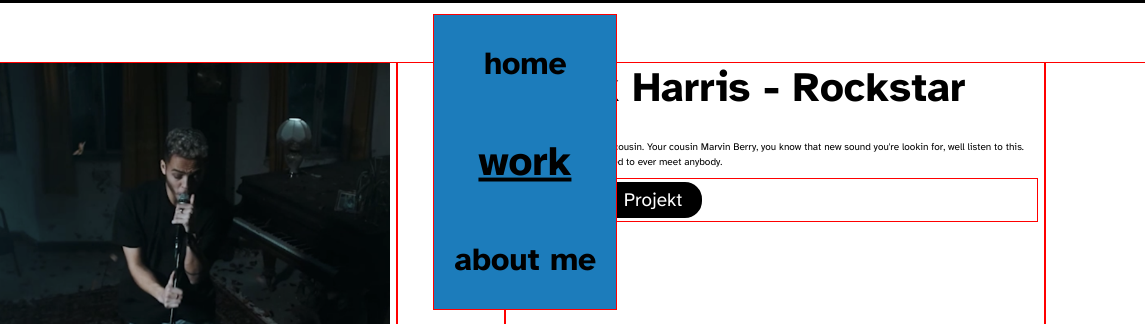
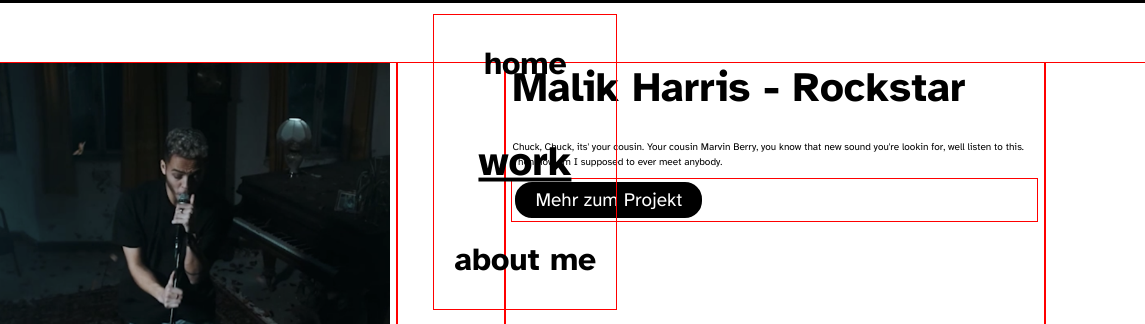
Before and after one commit to ClayClaysen/Webseite-Bachelorarbeit, a plain HTML site: page work.html in a window 1280 px wide. Shown: the top 324 px of the page, 135-1280 px from the left. Drawn offline with nearby package versions, Linux system fonts and the light colour scheme.

Commit message:
deleted css

```diff
--- a/Styles.css
+++ b/Styles.css
@@ -125,10 +125,6 @@ header {
 
 .nav {
     outline: 1px solid red;
-    width: -webkit-fit-content;
-    width: -moz-fit-content;
-    width: fit-content;
-    background: #1c7cbb;
     overflow: hidden;
     list-style-type: none;
     text-align: center;
@@ -137,7 +133,7 @@ header {
 }
 
 .nav li {
-    display: inline;
+    display: inline-block;
     padding: 2rem;
 }
 
```
